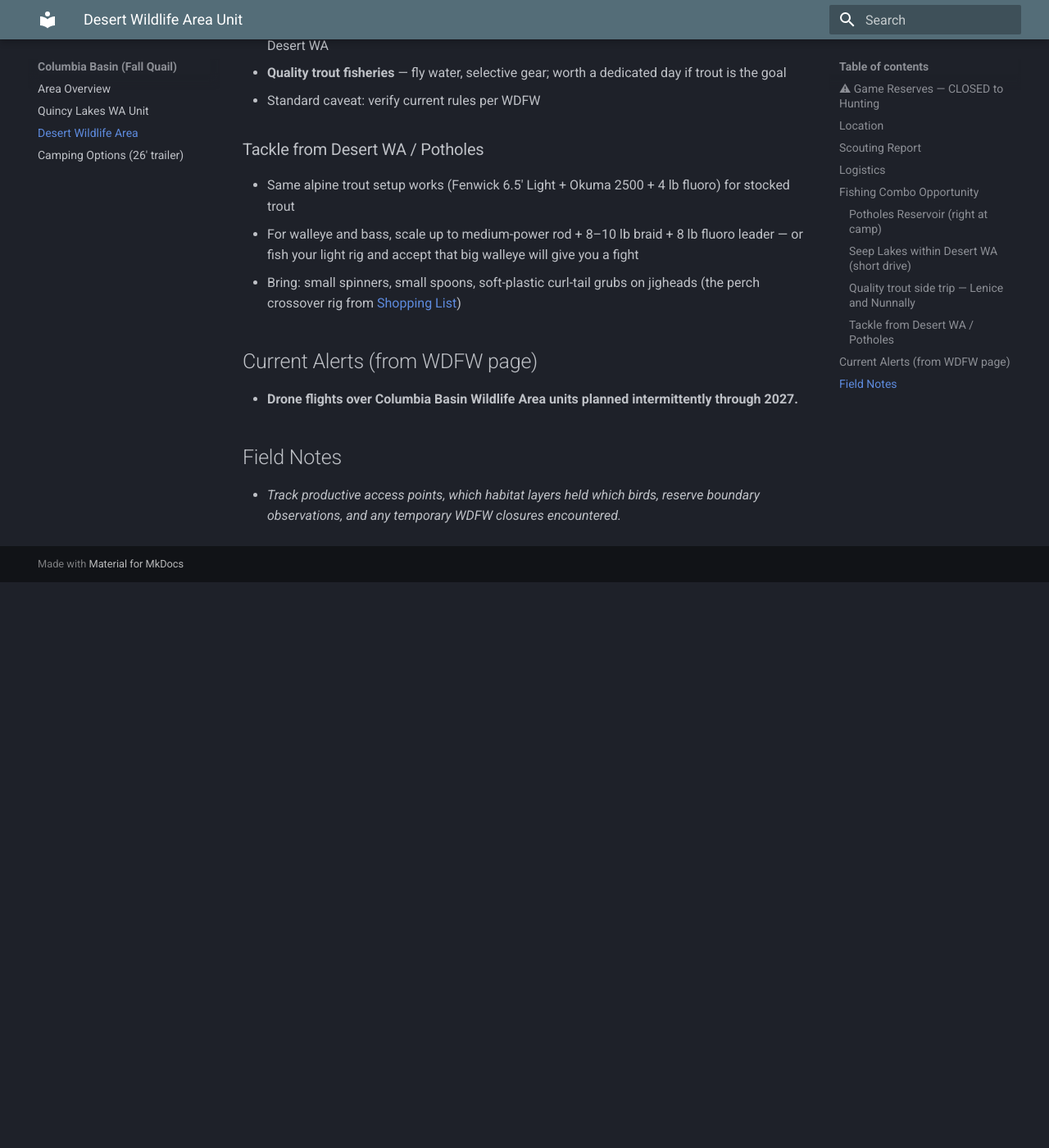
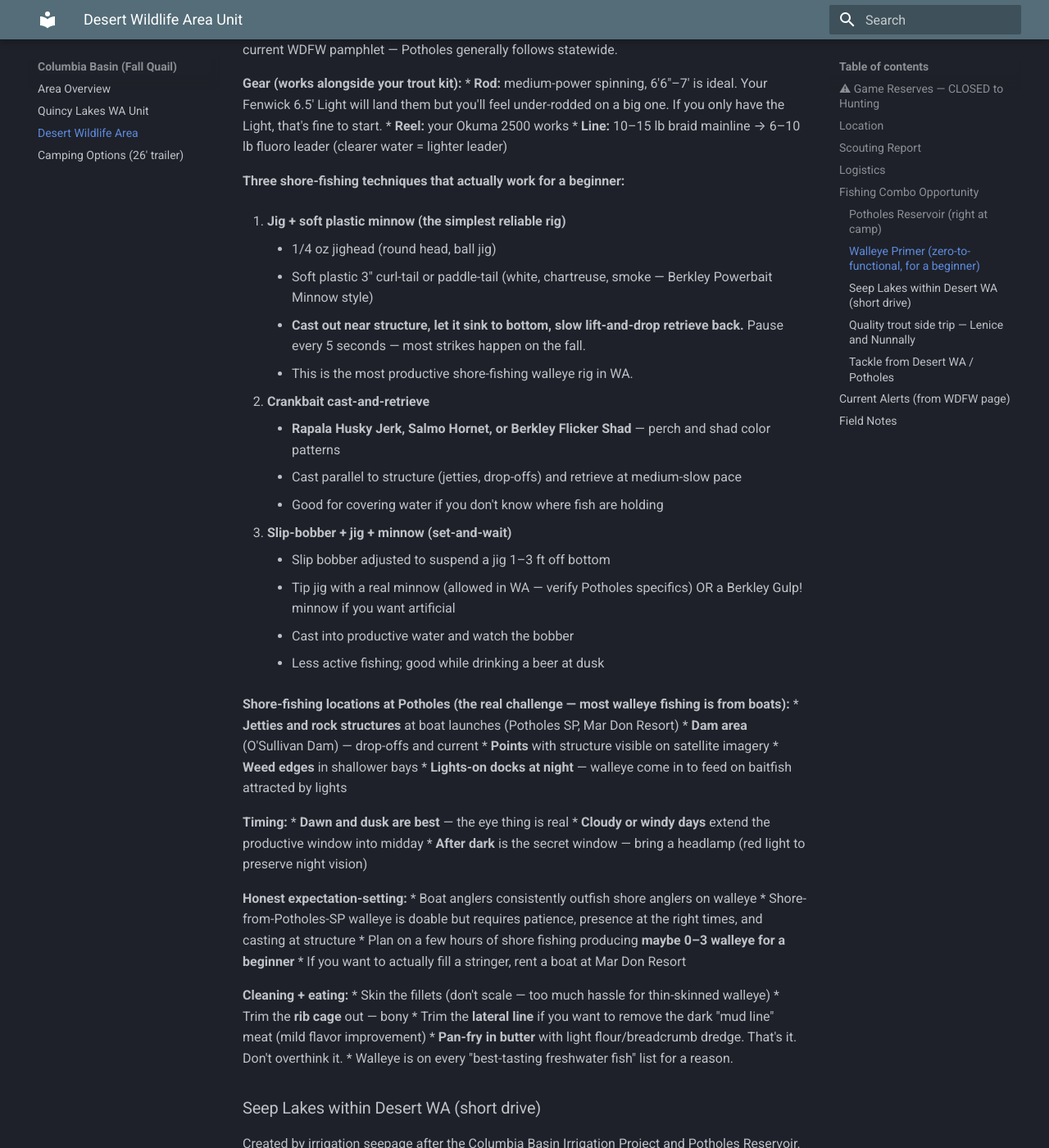
Before and after one commit to jdosher/outdoors-manual, an MkDocs documentation site: the page built from docs/8_columbia_basin/desert_wildlife_area.md, in a window 1280 px wide and 1400 px high, scrolled down 3272 px. Shown: the whole window at 82% size. Built offline with MkDocs 1.6.1 and Material for MkDocs 9.7.7, drawn with Linux system fonts in a browser that asks for light colours; before the commit the page ends 3982 px from its top, so only the background shows below that; some of the changed text lies outside the part shown.

Commit message:
Desert WA: add walleye primer (zero-to-functional) - habits, gear, 3 beginner shore techniques, locations at Potholes, timing, expectations, cleaning + eating

```diff
--- a/docs/8_columbia_basin/desert_wildlife_area.md
+++ b/docs/8_columbia_basin/desert_wildlife_area.md
@@ -67,6 +67,69 @@ A real bonus to a fall hunt trip — the Desert WA + Potholes area is one of WA'
 * WDFW runs annual Fall Walleye Index Netting (FWIN) here — it's a real walleye fishery
 * The afternoon-after-morning-hunt fishing spot
 
+### Walleye Primer (zero-to-functional, for a beginner)
+
+Walleye are the marquee fall species at Potholes and worth learning — flaky white meat, mild flavor, one of the best eating freshwater fish. **They are NOT like trout.** Different habits, different gear, different presentation.
+
+**What they are:**
+* Cool-water predator (active 45–60°F water — exactly fall conditions at Potholes)
+* **Light-sensitive eyes** ("walleye" = wall-eye, reflective layer). They hate bright sun.
+* **Best at dawn, dusk, after dark, and on cloudy/windy days**
+* Structure-oriented: hold near weed edges, rocky points, drop-offs, submerged wood
+* School up — find one, often find more
+* Typical: 14–20"; trophies 24–30"+
+
+**Daily limits (statewide WA):** 8 walleye/day, no minimum size. Verify Potholes-specific rules in current WDFW pamphlet — Potholes generally follows statewide.
+
+**Gear (works alongside your trout kit):**
+* **Rod:** medium-power spinning, 6'6"–7' is ideal. Your Fenwick 6.5' Light will land them but you'll feel under-rodded on a big one. If you only have the Light, that's fine to start.
+* **Reel:** your Okuma 2500 works
+* **Line:** 10–15 lb braid mainline → 6–10 lb fluoro leader (clearer water = lighter leader)
+
+**Three shore-fishing techniques that actually work for a beginner:**
+
+1. **Jig + soft plastic minnow (the simplest reliable rig)**
+    - 1/4 oz jighead (round head, ball jig)
+    - Soft plastic 3" curl-tail or paddle-tail (white, chartreuse, smoke — Berkley Powerbait Minnow style)
+    - **Cast out near structure, let it sink to bottom, slow lift-and-drop retrieve back.** Pause every 5 seconds — most strikes happen on the fall.
+    - This is the most productive shore-fishing walleye rig in WA.
+
+2. **Crankbait cast-and-retrieve**
+    - **Rapala Husky Jerk, Salmo Hornet, or Berkley Flicker Shad** — perch and shad color patterns
+    - Cast parallel to structure (jetties, drop-offs) and retrieve at medium-slow pace
+    - Good for covering water if you don't know where fish are holding
+
+3. **Slip-bobber + jig + minnow (set-and-wait)**
+    - Slip bobber adjusted to suspend a jig 1–3 ft off bottom
+    - Tip jig with a real minnow (allowed in WA — verify Potholes specifics) OR a Berkley Gulp! minnow if you want artificial
+    - Cast into productive water and watch the bobber
+    - Less active fishing; good while drinking a beer at dusk
+
+**Shore-fishing locations at Potholes (the real challenge — most walleye fishing is from boats):**
+* **Jetties and rock structures** at boat launches (Potholes SP, Mar Don Resort)
+* **Dam area** (O'Sullivan Dam) — drop-offs and current
+* **Points** with structure visible on satellite imagery
+* **Weed edges** in shallower bays
+* **Lights-on docks at night** — walleye come in to feed on baitfish attracted by lights
+
+**Timing:**
+* **Dawn and dusk are best** — the eye thing is real
+* **Cloudy or windy days** extend the productive window into midday
+* **After dark** is the secret window — bring a headlamp (red light to preserve night vision)
+
+**Honest expectation-setting:**
+* Boat anglers consistently outfish shore anglers on walleye
+* Shore-from-Potholes-SP walleye is doable but requires patience, presence at the right times, and casting at structure
+* Plan on a few hours of shore fishing producing **maybe 0–3 walleye for a beginner**
+* If you want to actually fill a stringer, rent a boat at Mar Don Resort
+
+**Cleaning + eating:**
+* Skin the fillets (don't scale — too much hassle for thin-skinned walleye)
+* Trim the **rib cage** out — bony
+* Trim the **lateral line** if you want to remove the dark "mud line" meat (mild flavor improvement)
+* **Pan-fry in butter** with light flour/breadcrumb dredge. That's it. Don't overthink it.
+* Walleye is on every "best-tasting freshwater fish" list for a reason.
+
 ### Seep Lakes within Desert WA (short drive)
 Created by irrigation seepage after the Columbia Basin Irrigation Project and Potholes Reservoir. **Mix of stocked trout, warmwater species, and quality fly-only options.**
 * **Desert Lake Chain** — Harris, Sedge, Tern, Dune lakes; rehabilitated 2010 specifically for rainbow trout
```
